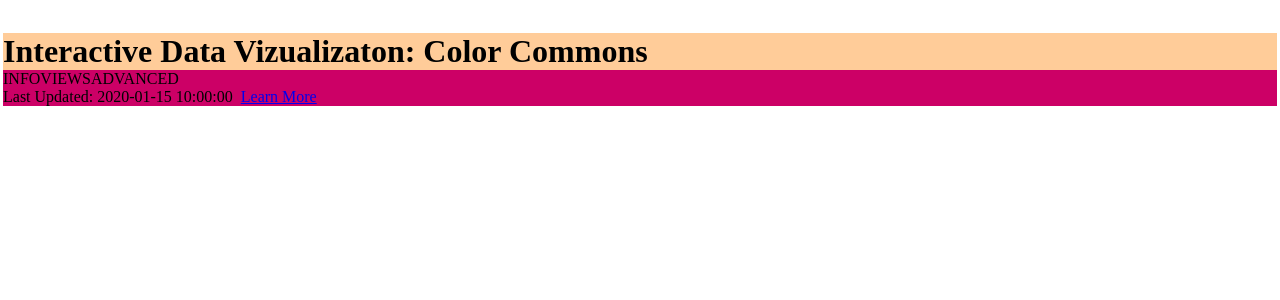
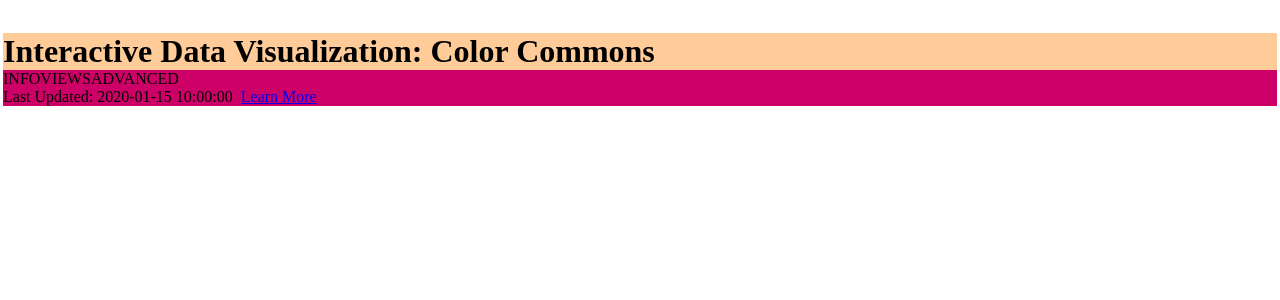
Before and after one commit to NewAmericanPublicArt/color-commons, a Python web app: template src-fiend/templates/dataviz.html in a window 1280 px wide. Shown: the top 300 px of the page. Run offline with Jinja, Linux system fonts and the light colour scheme; the template is opened without the code that fills it: most values are stand-ins (such as "Sample title", 1, 10 or a date in 2020); some libraries are stand-ins or nearby versions.

Commit message:
Fix spelling

```diff
--- a/src-fiend/templates/dataviz.html
+++ b/src-fiend/templates/dataviz.html
@@ -8,7 +8,7 @@
 <body onload="main( {{data}} )">
 <div class="buffer"></div>
 <div id="page">
-        <h1>Interactive Data Vizualizaton: Color Commons</h1>
+        <h1>Interactive Data Visualization: Color Commons</h1>
 
 	<div id="canvas"></div>
 
```
